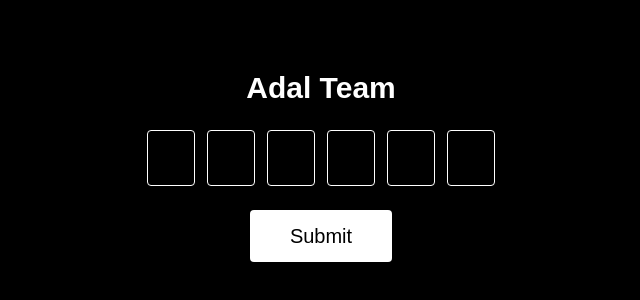
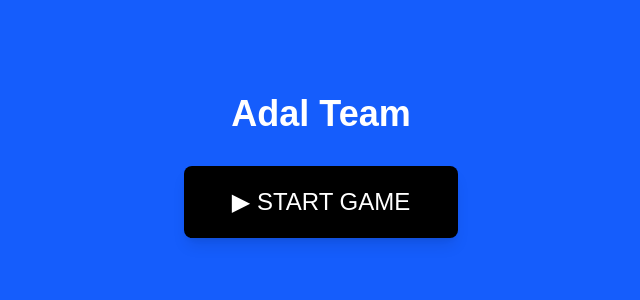
Before and after one commit to HashimSaify/treasure-hunt, a Next.js app: page /team/adal in a window 1280 px wide. Shown: the part 234-534 px from the top of the page, without its empty margins (319-959 px from the left). Built offline with nearby package versions, Linux system fonts and the light colour scheme.

Commit message:
UI upgrade: start button, team colors, timer

```diff
--- a/app/team/[id]/page.tsx
+++ b/app/team/[id]/page.tsx
@@ -1,19 +1,30 @@
 "use client";
 
 import { useParams } from "next/navigation";
-import { useEffect, useState } from "react";
+import { useState } from "react";
+
+const TEAM_COLORS: Record<string, string> = {
+  jihaad: "bg-red-600",
+  adal: "bg-blue-600",
+  yakeen: "bg-green-600",
+  sabar: "bg-yellow-400",
+};
 
 export default function TeamPage() {
   const { id } = useParams();
 
+  const [started, setStarted] = useState(false);
+  const [startTime, setStartTime] = useState<number | null>(null);
   const [otp, setOtp] = useState<string[]>(Array(6).fill(""));
-  const [startTime, setStartTime] = useState<number>(0);
   const [result, setResult] = useState<"win" | "lose" | null>(null);
   const [submitting, setSubmitting] = useState(false);
 
-  useEffect(() => {
+  const bgColor = TEAM_COLORS[id as string] || "bg-black";
+
+  const startGame = () => {
+    setStarted(true);
     setStartTime(Date.now());
-  }, []);
+  };
 
   const handleChange = (value: string, index: number) => {
     if (!/^\d?$/.test(value)) return;
@@ -28,7 +39,7 @@ export default function TeamPage() {
   };
 
   const submit = async () => {
-    if (otp.join("").length !== 6) {
+    if (otp.join("").length !== 6 || !startTime) {
       alert("Enter 6-digit code");
       return;
     }
@@ -52,9 +63,26 @@ export default function TeamPage() {
   };
 
   return (
-    <main className="min-h-screen flex flex-col items-center justify-center gap-6 bg-black text-white">
-      <h1 className="text-3xl font-bold capitalize">{id} Team</h1>
+    <main
+      className={`min-h-screen flex flex-col items-center justify-center gap-8 text-white ${bgColor}`}
+    >
+      <h1 className="text-4xl font-bold capitalize">
+        {id} Team
+      </h1>
 
+      {/* START BUTTON */}
+      {!started && (
+        <button
+          onClick={startGame}
+          className="px-12 py-5 text-2xl bg-black text-white rounded-lg shadow-lg"
+        >
+          ▶ START GAME
+        </button>
+      )}
+
+      {/* OTP BOXES (AFTER START) */}
+      {started && (
+        <>
           <div className="flex gap-3">
             {otp.map((v, i) => (
               <input
@@ -64,7 +92,7 @@ export default function TeamPage() {
                 maxLength={1}
                 inputMode="numeric"
                 onChange={(e) => handleChange(e.target.value, i)}
-            className="w-12 h-14 text-2xl text-center border border-white bg-black text-white rounded"
+                className="w-12 h-14 text-2xl text-center rounded bg-black text-white border border-white"
               />
             ))}
           </div>
@@ -72,15 +100,18 @@ export default function TeamPage() {
           <button
             onClick={submit}
             disabled={submitting}
-        className="px-10 py-3 text-xl bg-white text-black rounded disabled:opacity-50"
+            className="px-10 py-4 text-xl bg-white text-black rounded disabled:opacity-50"
           >
             Submit
           </button>
+        </>
+      )}
 
+      {/* RESULT POPUP */}
       {result && (
         <div
           className={`fixed inset-0 flex flex-col items-center justify-center text-4xl ${
-            result === "win" ? "bg-green-600" : "bg-red-600"
+            result === "win" ? "bg-green-700" : "bg-red-700"
           }`}
           onClick={() => setResult(null)}
         >
```
Lines whose indentation alone changed are shown as unchanged.
